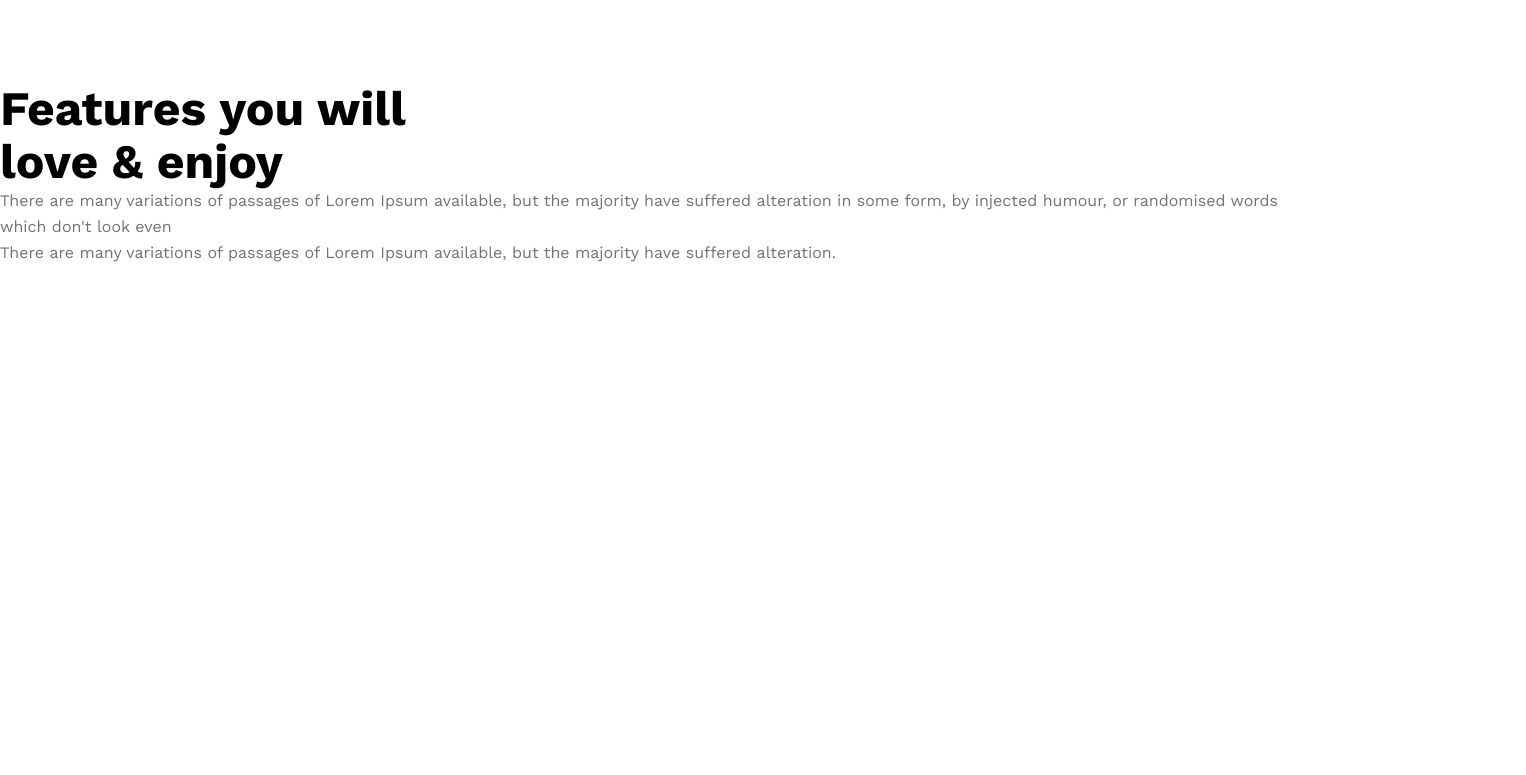
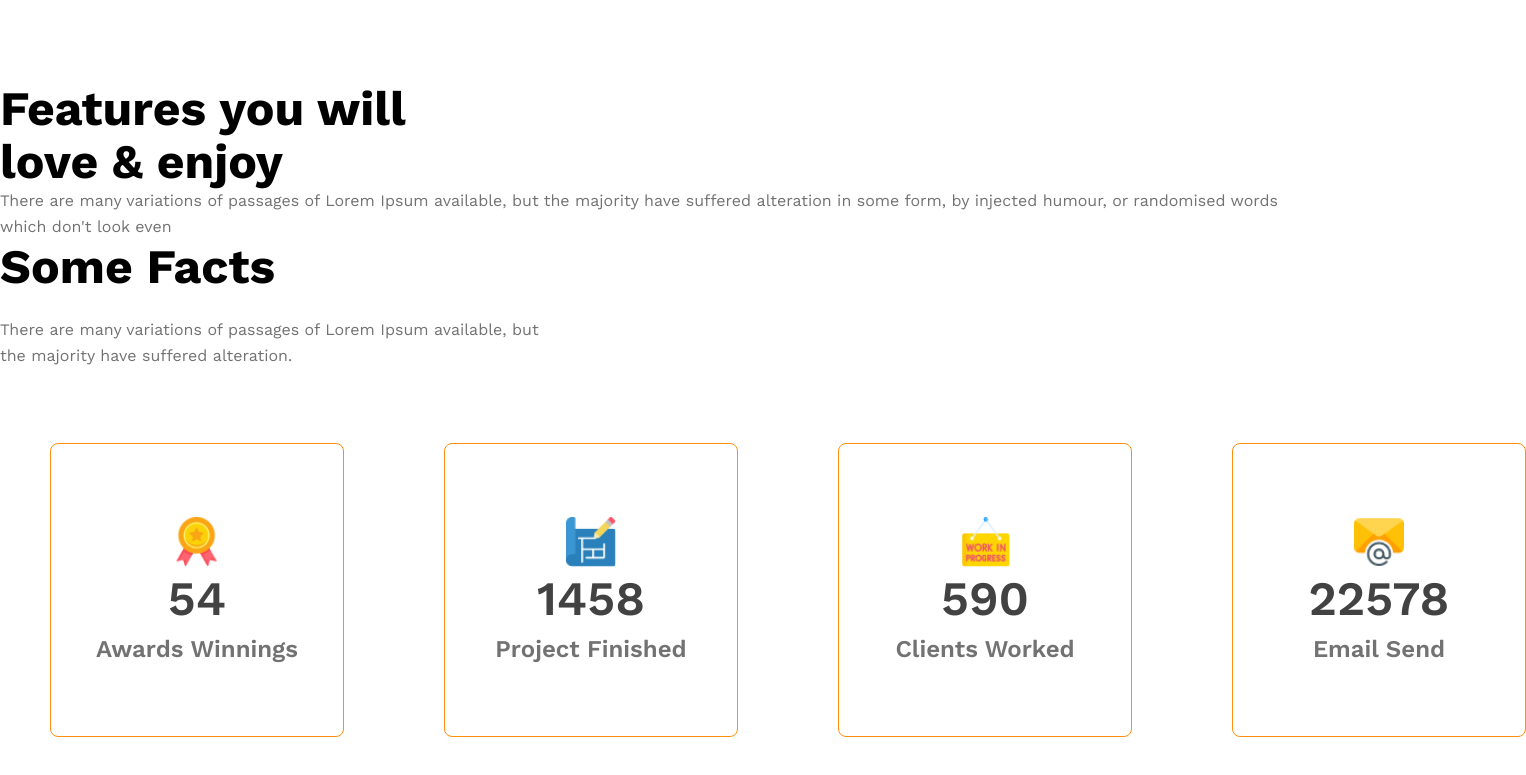
Before and after one commit to Aryamuh-ynah/Programming-Hero-Day10, a plain HTML site: page index.html in a window 1280 px wide. Shown: the part 1923-2698 px from the top of the page, 1526 px wide, since content can reach past the window. Before the commit the page ends 2189 px from the top, so only its background shows below. Drawn offline with nearby package versions, Linux system fonts and the light colour scheme.

Commit message:
Some facts added

```diff
--- a/index.html
+++ b/index.html
@@ -51,14 +51,34 @@
         </section>
         <!-- Some facts -->
         <section class="some-facts">
-            <h3 class="section-title"></h3>
+            <h3 class="section-title">Some Facts</h3>
             <p class="desc">There are many variations of passages of Lorem Ipsum available, but the majority have suffered alteration.
             </p>
             <div class="facts-cont">
-
+                <div class="card">
+                    <img src="images/icons/ribon.png" alt="">
+                    <h3>54</h3>
+                    <h4>Awards Winnings</h4>
+                </div>
+                <div class="card">
+                    <img src="images/icons/projects.png" alt="">
+                    <h3>1458</h3>
+                    <h4>Project Finished</h4>
+                </div>
+                <div class="card">
+                    <img src="images/icons/customers.png" alt="">
+                    <h3>590</h3>
+                    <h4>Clients Worked</h4>
+                </div>
+                <div class="card">
+                    <img src="images/icons/email.png" alt="">
+                    <h3>22578</h3>
+                    <h4>Email Send</h4>
+                </div>
             </div>
 
         </section>
+        <section class="sponsors"></section>
     </main>
     <footer>
 
--- a/style/style.css
+++ b/style/style.css
@@ -68,7 +68,7 @@ nav h3{
 }
 nav li{
     list-style: none;
-    margin-right: 30px;
+    margin-left: 40px;
 }
 nav a{
     text-decoration: none;
@@ -131,6 +131,48 @@ main{
 .features p{
     margin: 32px 0;
 }
+/* Some facts */
+.facts-cont{
+    display: grid;
+    grid-template-columns: repeat(4, 1fr);
+
+}
+.card{
+    border: 1px solid #FF900E;
+    border-radius: 8px;
+    width: 220px;
+    height: 220px;
+    padding: 36px;
+    margin: 50px;
+    text-align: center;
+    display: flex;
+    flex-direction: column;
+    align-items: center;
+    justify-content: center;
+}
+.card h3{
+    color: rgb(66, 66, 66);
+    font-size: 3rem;
+    font-weight: 600;
+    line-height: 53px;
+    margin-top: 5px;
+    margin-bottom: 10px;
+}
+.card h4{
+    color: rgb(114, 114, 114);
+    font-size: 1.5rem;
+    font-weight: 600;
+}
+.card img{
+    width: 50px;
+    height: 50px;
+}
+.some-facts p{
+    max-width: 540px;
+    margin-top: 24px;
+    margin-bottom: 24px;
+}
+
 
 /* Responsiv media query */
 
@@ -138,12 +180,14 @@ main{
     header .display, .teams{
         flex-direction: column;
     }
-    .feature-img{
+    .feature-img, .facts-cont{
         grid-template-columns: repeat(1, 1fr);
     }
 .features{
     margin-top: 20px;
 }
+
+
 }
 /* medium device */
 @media screen and (min-width: 576px) and  (max-width: 992px){
@@ -156,4 +200,7 @@ main{
     .features{
         margin-top: 20px;
     }
+    .facts-cont{
+        grid-template-columns: repeat(2, 1fr);
+    }
 }
```
